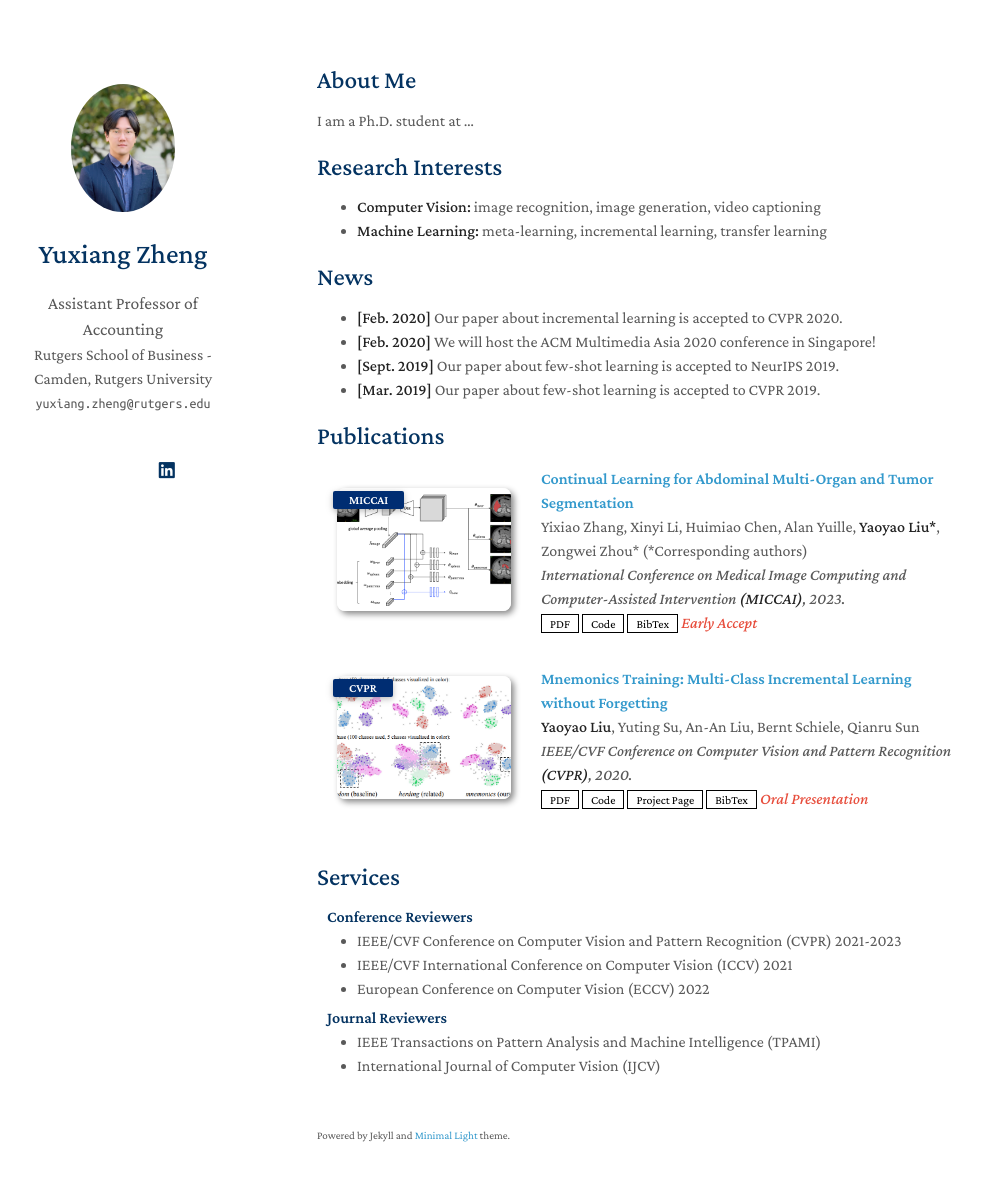
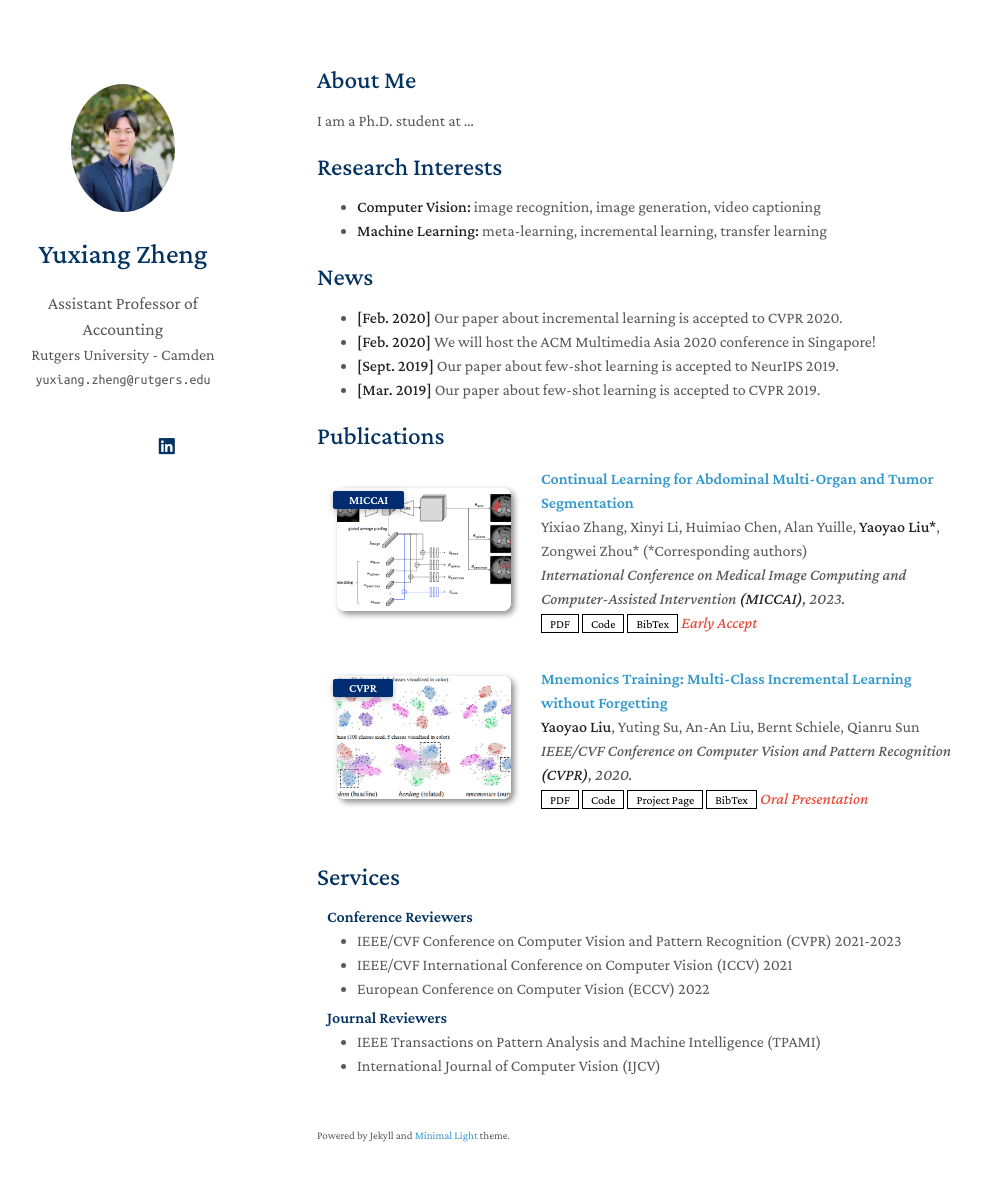
Before and after one commit to yuxiang-zheng/yuxiang-zheng.github.io, a Jekyll site: the page built from index.md, in a window 1280 px wide and 1216 px high. Shown: the top 1181 px of the window, without its empty margins (153-1135 px from the left). Built offline with Jekyll 4.4.1, drawn with Linux system fonts in a browser that asks for light colours; a style sheet for code colours, icons or effects is not loaded; our own code applies the rules of GitHub Pages for plain Markdown files.

Commit message:
Update _config.yml

```diff
--- a/_config.yml
+++ b/_config.yml
@@ -1,7 +1,7 @@
 # Basic Information
 title: Yuxiang Zheng
 position: Assistant Professor of Accounting
-affiliation: Rutgers School of Business - Camden, Rutgers University
+affiliation: Rutgers University - Camden
 email: yuxiang.zheng@rutgers.edu
 
 # Search Engine Optimization (SEO)
```
